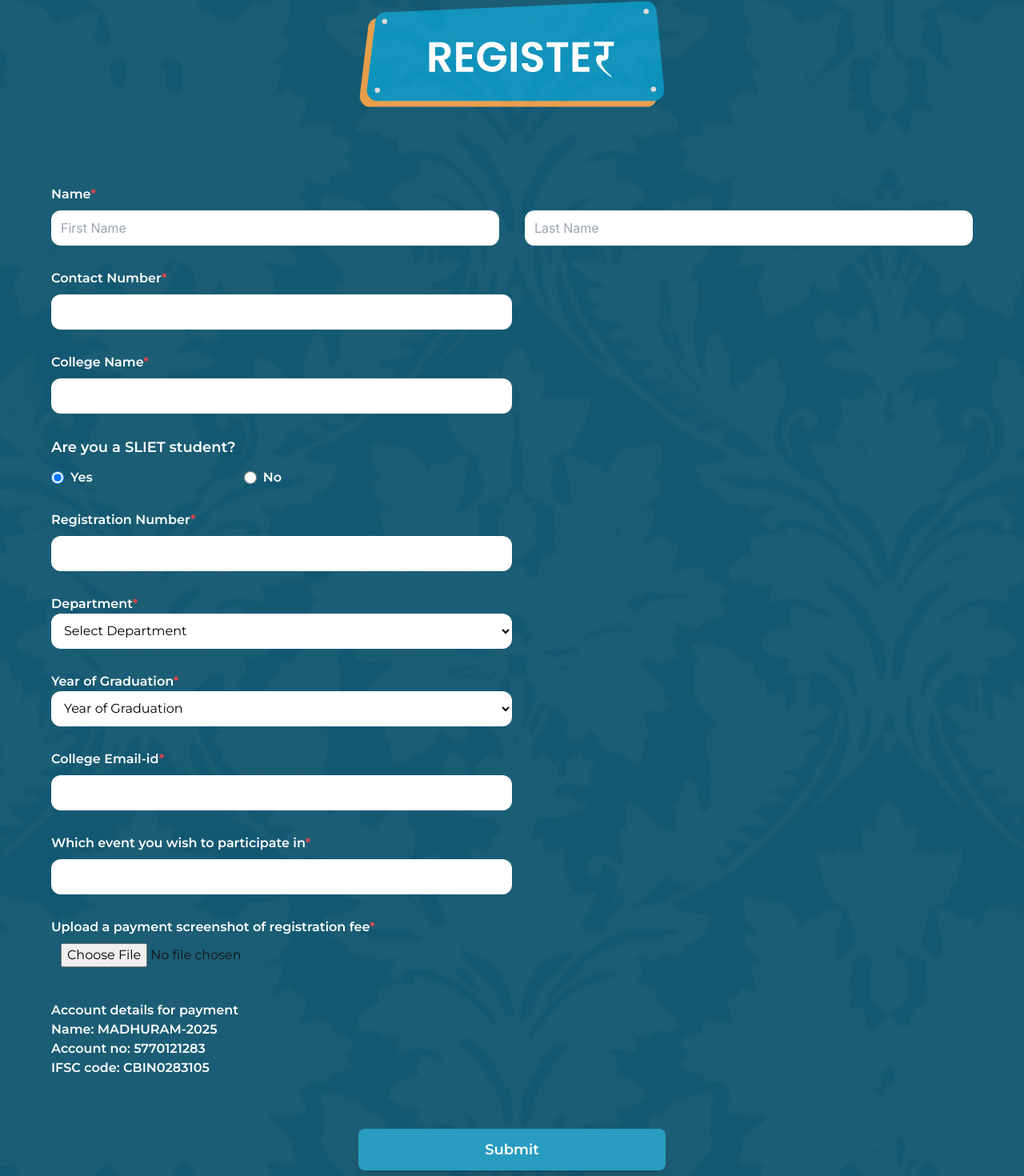
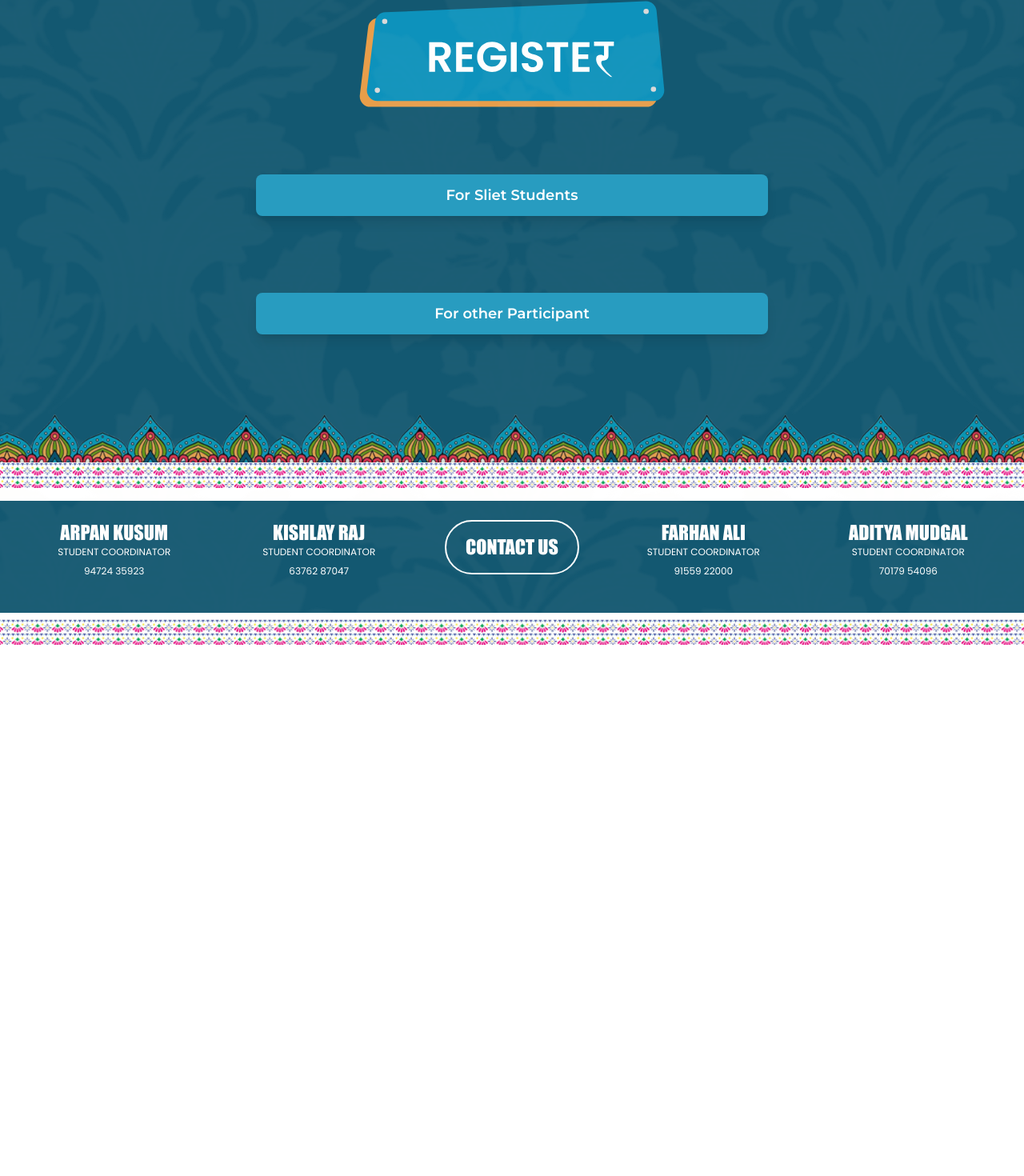
Before and after one commit to aphsavii/Madhuram-25, a React (Vite) app: page /register in a window 1280 px wide. Shown: the part 290-1760 px from the top of the page at 80% size. After the commit the page ends 1096 px from the top, so only its background shows below. Built offline with nearby package versions, Linux system fonts and the light colour scheme.

Commit message:
Updated register Page

```diff
--- a/src/pages/Register.jsx
+++ b/src/pages/Register.jsx
@@ -5,6 +5,7 @@
 
 const Register = () => {
   const [slietStudent, setSlietStudent] = useState(true);
+  const [choosenOne, setChoosenOne] = useState(false);
   const contactNo = useRef(null);
   const regNo = useRef(null);
 
@@ -18,13 +19,26 @@
     CT: "Chemical Technology",
     FT: "Food Technology",
   };
-
   const GraduationYear = {
     2025: 2025,
     2026: 2026,
     2027: 2027,
     2028: 2028,
   };
+  const events = [
+    "Bhangra",
+    "Singing(solo/duet/group)",
+    "Band Performance",
+    "Drama / Skit",
+    "Rapping",
+    "Stand-Up Comedy",
+    "Nukkad Natak",
+    "Mono acting",
+    "Poetry / Storytelling",
+    "Modelling",
+    "Choreography",
+    "Beatboxing",
+  ];
 
   const clickSubmission = () => {
     if (!validateContact(contactNo.current.value)) {
@@ -40,8 +54,10 @@
 
   return (
     <>
-      <div className=" bg-texture-register relatie w-full">
+      <div className=" bg-texture-register relative w-full">
         <Navbar />
+
+        <div className="">
           <div className="flex flex-col items-center ">
             <div
               className="w-full h-16 lg:h-28 bg-repeat-x bg-[length:auto_100%] bg-top "
@@ -56,9 +72,34 @@
             />
           </div>
 
+          {!choosenOne && (
+            <div className="flex flex-col justify-center items-center my-8 relative bg-transparent z-50">
+              <button
+                onClick={() => {
+                  setChoosenOne(true);
+                  setSlietStudent(true);
+                }}
+                className="  my-8 sm:my-12 transition active:scale-95 active:shadow-inner shadow-lg px-6 py-3 bg-[#289CC0] font-semibold font-montserrat text-white text-lg rounded-lg w-3/4 sm:w-1/2 text-center cursor-pointer"
+              >
+                For Sliet Students
+              </button>
+              <button
+                onClick={() => {
+                  setChoosenOne(true);
+                  setSlietStudent(false);
+                }}
+                className="my-8 sm:my-12 transition active:scale-95 active:shadow-inner shadow-lg px-6 py-3 bg-[#289CC0] font-semibold font-montserrat text-white text-lg rounded-lg w-3/4  sm:w-1/2 text-center cursor-pointer"
+              >
+                For other Participant
+              </button>
+            </div>
+          )}
+
+          {choosenOne && (
             <div className="flex justify-center  lg:mt-16 relative bg-transparent z-50">
               <form className=" w-[90%]" onSubmit={(e) => e.preventDefault()}>
-            <div className="mt-7">
+                <div className="border-[3px] border-[#00E9FF] p-4 mt-7 rounded-lg sm:p-12 sm:rounded-xl sm:m-3  ">
+                  <div>
                     <label className="font-montserrat text-white font-semibold after:content-['*'] after:text-red-500">
                       Name
                     </label>
@@ -100,46 +141,13 @@
                       <input
                         className="w-full sm:w-1/2  px-3 h-11 rounded-xl appearance-none"
                         type="text"
+                        value={slietStudent ? "SLIET" : ""}
+                        disabled={slietStudent}
                         required
                       />
                     </div>
-
-              <div class="mt-7">
-                <p class="text-lg text-white font-montserrat font-semibold">
-                  Are you a SLIET student?
-                </p>
-
-                <div className="w-2/3 sm:w-1/4 flex justify-between mt-3">
-                  <label class="flex items-center space-x-2 cursor-pointer">
-                    <input
-                      type="radio"
-                      name="slietStudent"
-                      value="yes"
-                      checked={slietStudent == true}
-                      onClick={() => setSlietStudent(true)}
-                      class="w-4 h-4 border-gray-300 focus:ring-green-500"
-                    />
-                    <span class="text-white font-montserrat font-semibold">
-                      Yes
-                    </span>
-                  </label>
-                  <label class="flex items-center space-x-2 cursor-pointer">
-                    <input
-                      type="radio"
-                      name="slietStudent"
-                      value="no"
-                      class="w-4 h-4 border-gray-300 focus:ring-green-500"
-                      checked={slietStudent == false}
-                      onClick={() => setSlietStudent(false)}
-                    />
-                    <span class="text-white font-montserrat font-semibold">
-                      No
-                    </span>
-                  </label>
-                </div>
                   </div>
                   {slietStudent && (
-                <div>
                     <div className="w-full sm:w-1/2 mt-7">
                       <label className="font-montserrat text-white font-semibold after:content-['*'] after:text-red-500">
                         Registration Number
@@ -153,35 +161,7 @@
                         />
                       </div>
                     </div>
-
-                  <div className="w-full sm:w-1/2 mt-7">
-                    <label className="font-montserrat text-white font-semibold after:content-['*'] after:text-red-500">
-                      Department
-                    </label>
-
-                    <select
-                      className="w-full px-3 h-11 rounded-xl bg-white text-black font-montserrat"
-                      required
-                    >
-                      <option
-                        value=""
-                        disabled
-                        selected
-                        className="text-gray-500 font-montserrat"
-                      >
-                        Select Department
-                      </option>
-
-                      {Object.entries(Dept).map(([key, value]) => (
-                        <option key={key} value={key}>
-                          {value}
-                        </option>
-                      ))}
-                    </select>
-                  </div>
-                </div>
                   )}
-            </div>
 
                   <div className="w-full sm:w-1/2 mt-7">
                     <label className="font-montserrat text-white font-semibold after:content-['*'] after:text-red-500">
@@ -207,9 +187,10 @@
                       ))}
                     </select>
                   </div>
+
                   <div className="mt-7">
                     <label className="font-montserrat text-white font-semibold after:content-['*'] after:text-red-500">
-                College Email-id
+                      Email-id
                     </label>
                     <div className="flex mt-2 font-montserrat  text-[#151313]">
                       <input
@@ -219,31 +200,96 @@
                       />
                     </div>
                   </div>
+
                   <div className="mt-7">
                     <label className="font-montserrat text-white font-semibold after:content-['*'] after:text-red-500">
-                Which event you wish to participate in
+                      Select the event you wish to participate
                     </label>
-              <div className="flex mt-2 font-montserrat  text-[#151313]">
+                    <select
+                      className="block mt-5 w-full sm:w-1/2 px-3 h-11 rounded-xl bg-white text-black font-montserrat"
+                      required
+                    >
+                      <option
+                        value=""
+                        disabled
+                        selected
+                        className="text-gray-500 font-montserrat"
+                      >
+                        Select Event
+                      </option>
+                      {events.map((event) => {
+                        return <option key={event}>{event}</option>;
+                      })}
+                    </select>
+                  </div>
+                  <div className="w-full sm:w-1/2 mt-7">
+                    <label className="font-montserrat text-white font-semibold ">
+                      Team Name (if any)
+                    </label>
+                    <div className="flex mt-2 font-montserrat text-[#151313] w-full justify-center">
                       <input
-                  className="w-full sm:w-1/2  px-3 h-11 rounded-xl appearance-none"
+                        ref={regNo}
+                        className="w-full px-3 h-11 rounded-xl"
                         type="text"
                         required
                       />
                     </div>
                   </div>
+                  {!slietStudent && (
+                    <div class="mt-7">
+                      <p class="text-lg text-white font-montserrat font-semibold after:content-['*'] after:text-red-500">
+                        Accomodation Required?
+                      </p>
+
+                      <div className="w-2/3 sm:w-1/4 flex justify-between mt-3">
+                        <label className="flex items-center space-x-2 cursor-pointer">
+                          <input
+                            type="radio"
+                            name="accomodation"
+                            value="yes"
+                            checked
+                            className="w-4 h-4 border-gray-300 focus:ring-green-500"
+                          />
+                          <span className="text-white font-montserrat font-semibold">
+                            Yes
+                          </span>
+                        </label>
+                        <label className="flex items-center space-x-2 cursor-pointer">
+                          <input
+                            type="radio"
+                            value="no"
+                            name="accomodation"
+                            className="w-4 h-4 border-gray-300 focus:ring-green-500"
+                          />
+                          <span className="text-white font-montserrat font-semibold">
+                            No
+                          </span>
+                        </label>
+                      </div>
+                    </div>
+                  )}
+
+                  {!slietStudent && (
                     <div className="mt-7">
                       <label className="font-montserrat text-white font-semibold after:content-['*'] after:text-red-500">
-                Upload a payment screenshot of registration fee
+                        Upload Payment Screenshot of Registration Fee(@₹200) *
                       </label>
-              <div className="flex mt-2 font-montserrat  text-[#151313]">
+
+                      <label className=" block mt-5 px-1 py-1 bg-[#289CC0] font-montserrat text-white rounded-lg w-3/4 sm:w-1/5 text-center cursor-pointer  shadow-lg transition active:scale-95 active:shadow-inner font-semibold">
+                        Upload Screenshot
                         <input
-                  className="w-full sm:w-1/2  px-3 h-11 rounded-xl appearance-none"
                           type="file"
-                  required
+                          className="hidden"
+                          onChange={(e) => console.log(e.target.files[0])}
                         />
+                      </label>
                     </div>
+                  )}
                 </div>
-            <div className="mt-7 font-montserrat text-white font-semibold">
+
+                {!slietStudent && (
+                  <div className="mt-7 font-montserrat text-white font-semibold flex justify-center">
+                    <div>
                       Account details for payment
                       <br />
                       Name: MADHURAM-2025
@@ -253,6 +299,9 @@
                       IFSC code: CBIN0283105
                       <br />
                     </div>
+                  </div>
+                )}
+
                 <div className="flex justify-center my-16">
                   <button
                     onClick={clickSubmission}
@@ -263,12 +312,14 @@
                 </div>
               </form>
             </div>
+          )}
           <div
             className="w-full h-20 bg-repeat-x bg-[length:auto_100%] bg-top rotate-180"
             style={{
               backgroundImage: "url('/assets/UpperBanner.png')",
             }}
           ></div>
+        </div>
         <Footer
           bgColor="#135871"
           bgLightColor="#FFFFFF"
```
Lines whose indentation alone changed are shown as unchanged.
